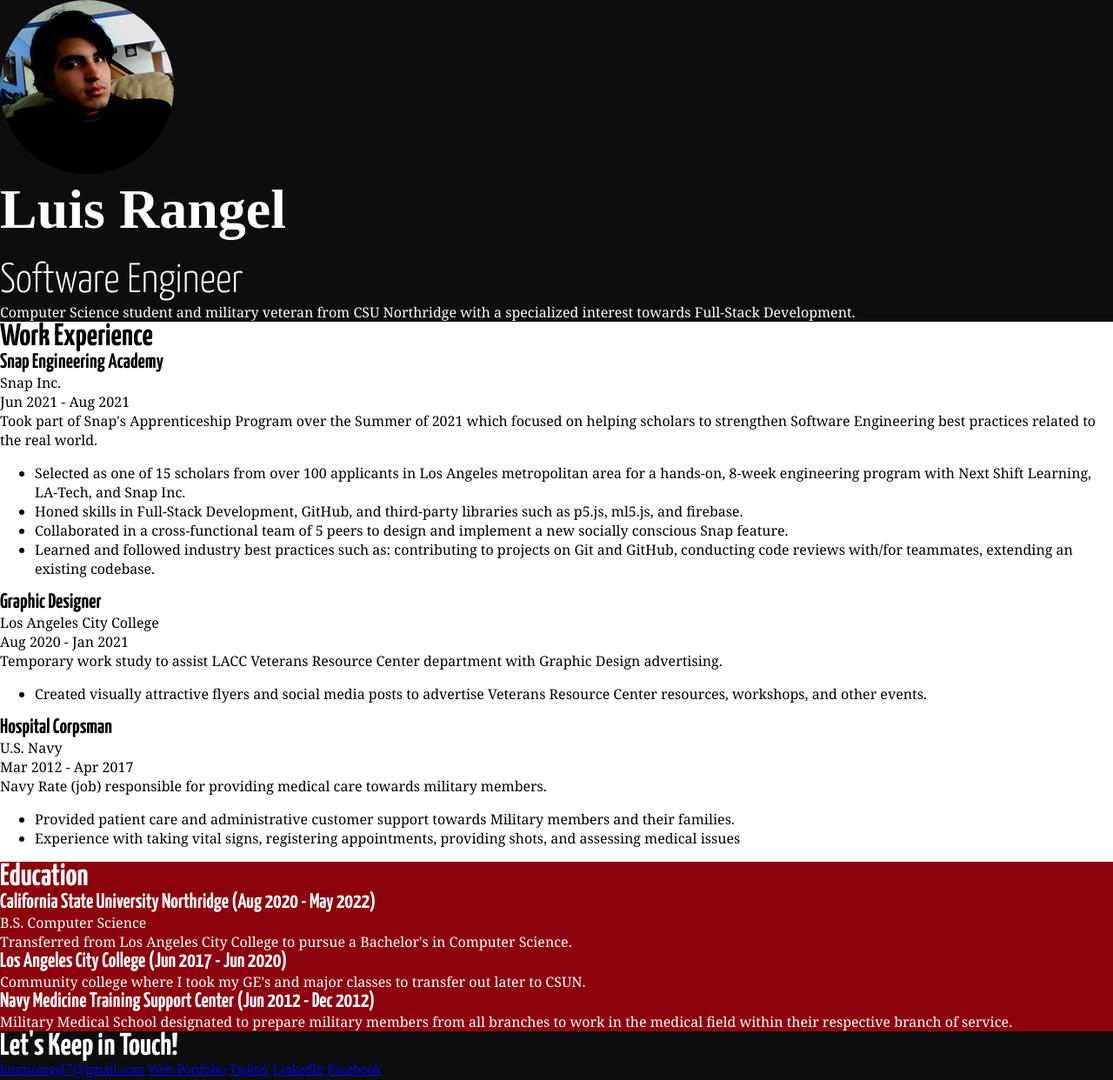
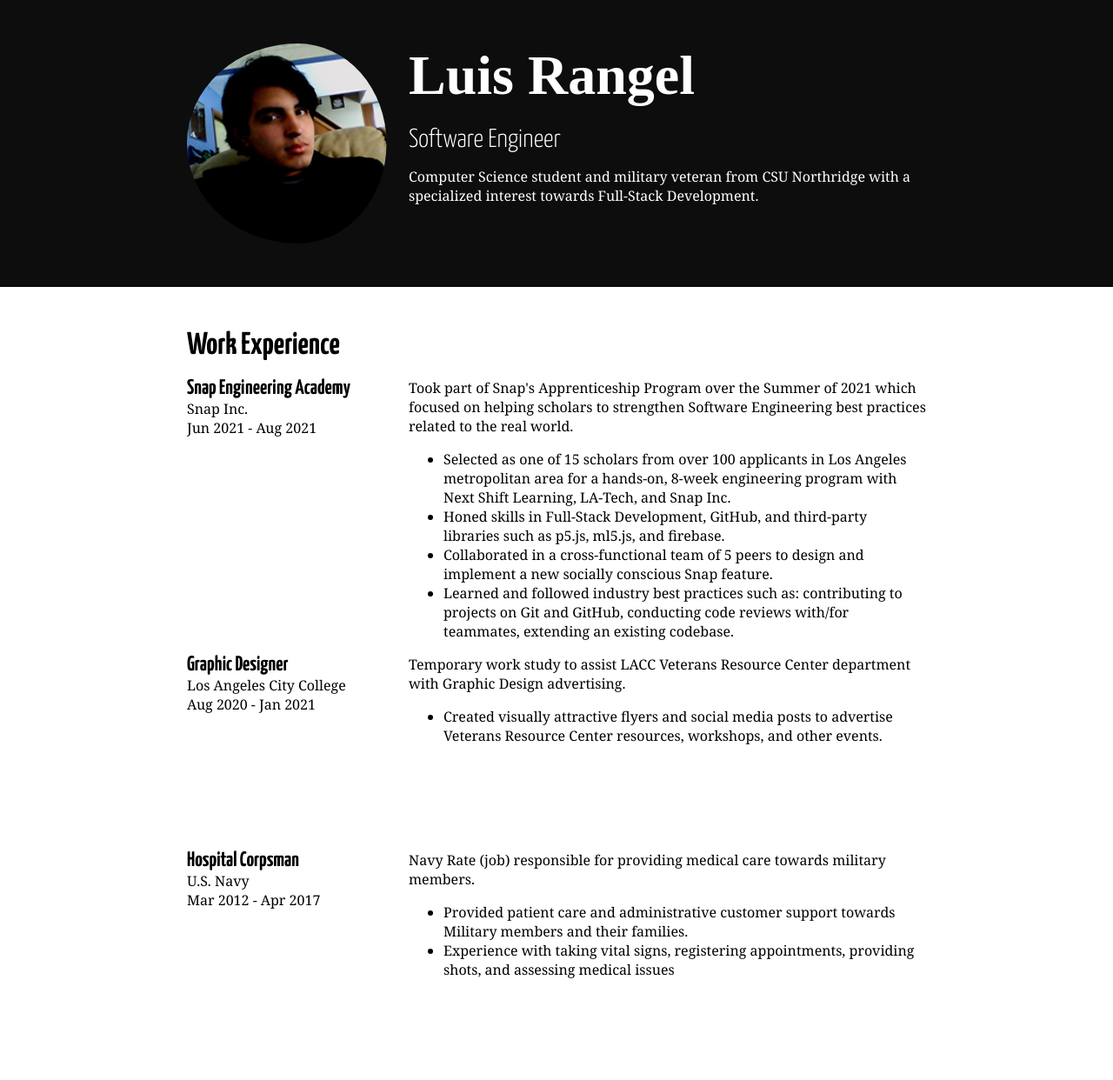
Before and after one commit to luismr00/C484-HW7, a plain HTML site: page index.html in a window 1280 px wide. Shown: the top 1242 px of the page at 87% size. Drawn offline with Linux system fonts and the light colour scheme; a web font is replaced by a local one.

Commit message:
Finished assignment and ready for hw8

```diff
--- a/css/styles.css
+++ b/css/styles.css
@@ -1,5 +1,11 @@
-/* IGNORED THE SPACING FOR THIS ASSIGNMENT AND WILL TAKE CARE OF IT ON HW7*/
-/* ALL TEXT ELEMENTS HAVE BEEN DEFAULTED TO HAVE A 0 MARGIN FOR NOW */
+/* border box fix */
+html {
+	box-sizing: border-box;
+}
+
+*, *:before, *:after {
+	box-sizing: inherit;
+}
 
 /* Color Palette */
 
@@ -30,12 +36,11 @@ body {
 	margin: 0 auto;
 }
 
-
-p, h1, h2, h3 {
+h1, h2, h3 {
 	margin: 0;
 }
 
-p, li {
+p, li, a {
 	font-family: Georgia, 'Times New Roman', Times, serif;
 	/* color: white; */
 }
@@ -43,6 +48,7 @@ p, li {
 h1 {
 	font-family: 'Scheherazade New', serif;
 	font-size: 64px;
+	margin: 0;
 	/* Adjust height to approx. 96px */
 	height: 96px;
 }
@@ -52,12 +58,21 @@ h2 {
 	font-family: 'Yanone Kaffeesatz', sans-serif;
 	font-size: 36px;
 	font-weight: 600;
+	/* clear: both; */
 }
 
 h3 {
 	font-family: 'Yanone Kaffeesatz', sans-serif;
 	font-size: 24px;
 	font-weight: 700;
+}
+
+.content-wrap {
+	max-width: 950px;
+	margin: 0 auto;
+	padding: 50px;
+	overflow: hidden;
+	/* clear: both; */
 }
 
 /* Header & Footer
@@ -67,21 +82,59 @@ header, footer {
 	color: white;
 }
 
-.profile-pic {
+.profile-img {
 	border-radius: 50%;
-	width: 200px;
+	/* width: 300px;
+	float: left;
+	margin-right: 30px; */
 }
 
 header h2 {
-	font-size: 48px;
+	font-size: 30px;
 	font-weight: 300;
 }
 
+.column-narrow {
+	width: 30%;
+	float: left;
+	padding-right: 3%;
+	min-height: 175px;
+}
 
+.column-wide {
+	width: 70%;
+	float: left;
+	min-height: 225px;
+}
+
+footer {
+	text-align: center;
+}
+
+.contact-info a {
+	padding: 10px;
+	color: white;
+	display: inline-block;
+}
+
+/* Extra styling below to align the text content well. Uncomment if you would like to see the webpage without them. */
 
 /* Work Experience
 ------------------------------------*/
 
+.work-title p, .work-description p {
+	margin: 0;
+}
+
+/* Applies to education styling section too */
+.section-title {
+	margin-bottom: 20px;
+}
+
 
 /* Education
 ------------------------------------*/
+
+.degree {
+	margin: 0;
+}
--- a/index.html
+++ b/index.html
@@ -13,25 +13,32 @@
 <body>
     <!-- // Intro -->
     <header id="color4">
-        <img src="assets/luis.JPG" class="profile-pic" alt="Luis Rangel">
+        <div class="content-wrap">
+            <img src="assets/luis.JPG" class="profile-img column-narrow" alt="Luis Rangel">
+            <div class="column-wide">
                 <h1>Luis Rangel</h1>
                 <h2>Software Engineer</h2>
                 <p>Computer Science student and military veteran from CSU Northridge with a specialized interest towards Full-Stack Development.</p>
-
+            </div>
+        </div>
     </header>
 
     <main>
         <!-- // Work Experience -->
         <section>
-            <h2>Work Experience</h2>
+            <div class="content-wrap">
+                <h2 class="section-title">Work Experience</h2>
 
                 <!-- Job Details: copy this whole block to add more jobs -->
+                <div class="column-narrow work-title">
                     <h3>Snap Engineering Academy</h3>
                     <p>Snap Inc.</p>
                     <p>Jun 2021 - Aug 2021</p>
+                </div>
 
 
                 <!-- Add as many paragraphs as you need. -->
+                <div class="column-wide work-description">
                     <p>Took part of Snap's Apprenticeship Program over the Summer of 2021 which focused on helping scholars to strengthen Software Engineering best practices related to the real world.</p>
 
                     <!-- This list can be deleted if you don't want to use it. -->
@@ -43,14 +50,18 @@
                         <li>Learned and followed industry best practices such as: contributing to projects on Git and GitHub, conducting code reviews with/for teammates, extending an existing codebase.</li>
 
                     </ul>
+                </div>
                 <!-- end of Job Details block. -->
 
             <!-- Job Details: copy this whole block to add more jobs -->
+                <div class="column-narrow work-title">
                     <h3>Graphic Designer</h3>
                     <p>Los Angeles City College</p>
                     <p>Aug 2020 - Jan 2021</p>
+                </div>
 
                 <!-- Add as many paragraphs as you need. -->
+                <div class="column-wide work-description">
                     <p>Temporary work study to assist LACC Veterans Resource Center department with Graphic Design advertising.</p>
 
                     <!-- This list can be deleted if you don't want to use it. -->
@@ -58,14 +69,18 @@
                     <ul>
                         <li>Created visually attractive flyers and social media posts to advertise Veterans Resource Center resources, workshops, and other events.</li>
                     </ul>
+                </div>
             <!-- end of Job Details block. -->
 
             <!-- Job Details: copy this whole block to add more jobs -->
+                <div class="column-narrow work-title">
                     <h3>Hospital Corpsman</h3>
                     <p>U.S. Navy</p>
                     <p>Mar 2012 - Apr 2017</p>
+                </div>
 
                 <!-- Add as many paragraphs as you need. -->
+                <div class="column-wide work-description">
                     <p>Navy Rate (job) responsible for providing medical care towards military members.</p>
 
                     <!-- This list can be deleted if you don't want to use it. -->
@@ -74,17 +89,20 @@
                         <li>Provided patient care and administrative customer support towards Military members and their families.</li>
                         <li>Experience with taking vital signs, registering appointments, providing shots, and assessing medical issues</li>
                     </ul>
+                </div>
             <!-- end of Job Details block. -->
+        </div>
 
         </section>
 
         <section id="color1">
+            <div class="content-wrap">
                 <!-- // Education -->
-            <h2>Education</h2>
+                <h2 class="section-title">Education</h2>
 
                 <!-- School details: copy this whole block to add more schools. -->
                 <h3>California State University Northridge (Aug 2020 - May 2022)</h3>
-            <p>B.S. Computer Science</p>
+                <p class="degree">B.S. Computer Science</p>
 
                 <!-- Add as many paragraphs as you need. -->
                 <p>Transferred from Los Angeles City College to pursue a Bachelor's in Computer Science.</p>
@@ -103,15 +121,17 @@
                 <!-- Add as many paragraphs as you need. -->
                 <p>Military Medical School designated to prepare military members from all branches to work in the medical field within their respective branch of service.</p>
                 <!-- End of school details. -->
+            </div>
         </section>
     </main>
 
     <!-- // Footer & contact info -->
     <footer id="color4">
+        <div class="content-wrap">
             <h2>Let's Keep in Touch!</h2>
 
             <!-- Social media and contact links. Add or remove any networks. -->
-        <div>
+            <div class="contact-info">
                 <a href="mailto:luismrangel7@gmail.com">luismrangel7@gmail.com</a>
                 <a href="http://web-portfolio-lmr.herokuapp.com/" target="_blank">Web Portfolio</a>
                 <a href="#" target="_blank">Twitter</a>
@@ -120,6 +140,7 @@
             </div>
 
             <p>Copyright 2021 by Luis Rangel</p>
+        </div>
     </footer>
 </body>
 </html>
```
Lines whose indentation alone changed are shown as unchanged.
